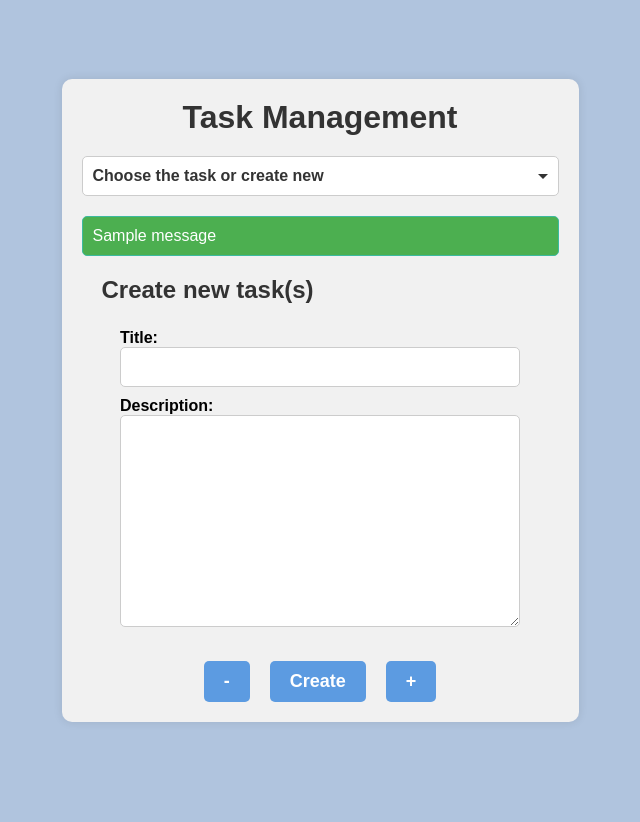
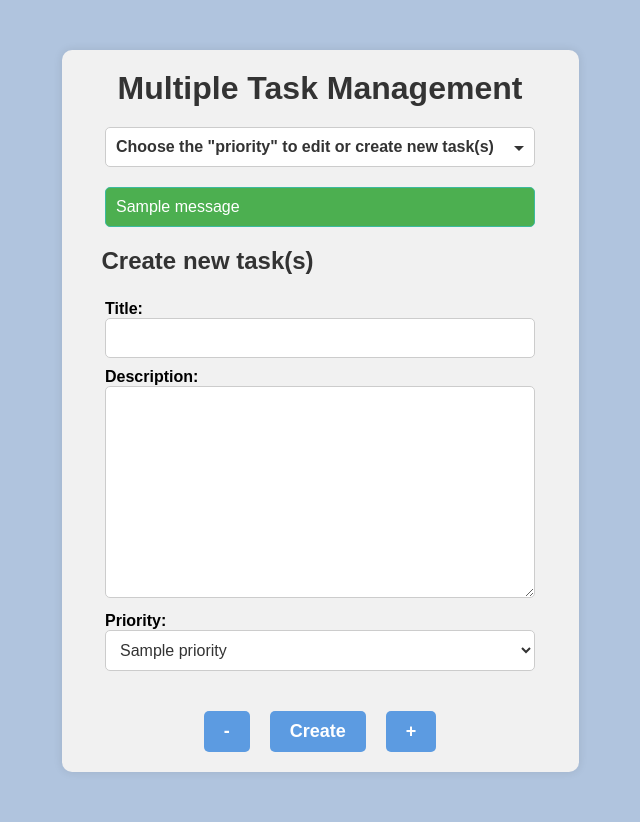
Before and after one commit to Serg-f/form_tasks, a Django app: page /task3/create/ in a window 1280 px wide. Shown: the whole page, without its empty margins (320-960 px from the left). Before the commit the page ends 722 px from the top, so only its background shows below. Run offline with Django 4.2, Linux system fonts and the light colour scheme; data comes from the database, SQL or seed files in the repository; both versions use the stored data as it was before the commit; tables that the repository leaves empty hold one stand-in row (values such as "Sample post"); one stand-in notice (Sample message) is shown.

Commit message:
task 3 done!

```diff
--- a/static/task3.css
+++ b/static/task3.css
@@ -33,7 +33,7 @@ h1 {
 .dropdown {
     position: relative;
     display: block;
-    max-width: 500px;
+    max-width: 430px;
     margin: 0 auto;
 }
 
@@ -141,8 +141,8 @@ h1 {
 }
 
 .messages {
-    margin-bottom: 20px;
-    margin-top: 20px;
+    margin: 20px auto;
+    max-width: 430px;
 }
 
 .alert-success {
@@ -210,8 +210,8 @@ h2 {
 }
 
 .form-block {
-    flex-basis: 400px;
-    margin: 5px 10px 10px;
+    flex-basis: 430px;
+    margin: 5px 10px 20px;
 }
 
 
@@ -250,3 +250,39 @@ h2 {
     margin: 0 20px;
     /*padding: 10px 20px;*/
 }
+
+.select-item {
+  width: 100%;
+  font-size: 16px;
+  padding: 10px;
+  border: 1px solid #ccc;
+  border-radius: 5px;
+  color: #333;
+  background-color: #fff;
+  transition: border-color 0.3s ease-in-out;
+  padding-right: 30px;
+  box-sizing: border-box;
+}
+
+.select-item:focus {
+  outline: none;
+  border-color: #5c9be1;
+  box-shadow: 0 0 3px rgba(92, 155, 225, 0.6);
+}
+
+/* Rest of the CSS styles remain the same */
+
+/* Add custom styling for the "Delete" checkbox */
+.form-block input[type="checkbox"] {
+    display: inline-block;
+    margin-right: 5px; /* Adjust spacing between the checkbox and the label */
+}
+
+.form-block label[for^="id_tasks-"][for$="-DELETE"] {
+    display: inline-block;
+    font-size: 16px;
+    margin-top: 10px;
+    color: #333;
+}
+
+/* Rest of the CSS styles remain the same */
--- a/task1/views.py
+++ b/task1/views.py
@@ -3,7 +3,7 @@ from .forms import ContactForm
 
 
 def index(request):
-    return render(request, 'index.html')
+    return render(request, 'task1/index.html')
 
 
 def task1(request):
@@ -13,4 +13,4 @@ def task1(request):
             print(form.cleaned_data)
     else:
         form = ContactForm()
-    return render(request, 'task1_form.html', {'form': form})
+    return render(request, 'task1/task1_form.html', {'form': form})
--- a/task3/templates/edit.html
+++ b/task2/templates/task2/edit.html
@@ -1,8 +1,8 @@
-{% extends 'create.html' %}
+{% extends 'task2/create.html' %}
 
 {% block req_form %}
     <h2>Edit task "{{ task_inst.title }}"</h2>
-    <form class="task-form" action="{% url '#' task_inst.id %}" method="post">
+    <form class="task-form" action="{% url 'task2_edit' task_inst.id %}" method="post">
         {% csrf_token %}
         {% for field in form %}
                 <div>
--- a/task2/views.py
+++ b/task2/views.py
@@ -18,7 +18,7 @@ def create(request):
         'form': form,
         'tasks': Task.objects.all().order_by('-id')
     }
-    return render(request, 'create.html', context)
+    return render(request, 'task2/create.html', context)
 
 
 def edit(request, task_id):
@@ -36,4 +36,4 @@ def edit(request, task_id):
         'tasks': Task.objects.all().order_by('-id'),
         'task_inst': task_inst,
     }
-    return render(request, 'edit.html', context)
+    return render(request, 'task2/edit.html', context)
--- a/task3/forms.py
+++ b/task3/forms.py
@@ -4,10 +4,21 @@ from django.core.exceptions import ValidationError
 from .models import Task
 
 
+def valid_empty(value):
+    if not len(value):
+        raise ValidationError('Fill this field.')
+
+
 class TaskForm(forms.ModelForm):
+
     class Meta:
         model = Task
-        fields = ['title', 'description']
+        fields = ['title', 'description', 'priority']
+        widgets = {
+            'priority': forms.Select(attrs={
+                'class': 'select-item'
+            }),
+        }
 
     def clean_description(self):
         data = self.cleaned_data['description']
--- a/task3/models.py
+++ b/task3/models.py
@@ -1 +1 @@
-from task2.models import Task
+from task2.models import Task, Priority
--- a/task3/templates/create1.html
+++ /dev/null
@@ -1,123 +0,0 @@
-{% load static %}
-<!doctype html>
-<html lang="en">
-<head>
-    <meta charset="UTF-8">
-    <meta name="viewport"
-          content="width=device-width, user-scalable=no, initial-scale=1.0, maximum-scale=1.0, minimum-scale=1.0">
-    <meta http-equiv="X-UA-Compatible" content="ie=edge">
-    <link rel="stylesheet" href="{% static 'task3.css' %}">
-    <title>Task 3</title>
-</head>
-<body>
-<div class="container">
-    <h1>Task Management</h1>
-    <div class="dropdown">
-        <button class="dropdown-btn" type="button">Choose the task or create new</button>
-        <div class="dropdown-menu">
-            <a href="{% url 'task3_create' %}"> -- Create new task -- </a>
-            {% for task in tasks %}
-                <a href="#">{{ task.title }}</a>
-            {% endfor %}
-        </div>
-    </div>
-    {% if messages %}
-        <div class="messages">
-            {% for message in messages %}
-                <div class="alert-success">
-                    {{ message }}
-                </div>
-            {% endfor %}
-        </div>
-    {% endif %}
-
-    {% block req_form %}
-        <h2>Create new task(s)</h2>
-        <form class="task-form" action="{% url 'task3_create' %}" method="post">
-            {% csrf_token %}
-            {{ formset.management_form }}
-
-            <div class="form-blocks">
-                {% for form in formset %}
-                    <div class="form-block">
-                        {% for field in form.visible_fields %}
-                            {% if field.name != 'id' %}
-                                {{ field.label_tag }}
-                                {% if field.errors %}
-                                    <div class="alert-error">
-                                        {% for error in field.errors %}
-                                            <div>{{ error }}</div>
-                                        {% endfor %}
-                                    </div>
-                                {% endif %}
-                                {{ field }}
-                            {% endif %}
-                        {% endfor %}
-                    </div>
-                {% endfor %}
-
-
-            </div>
-
-            <div class="buttons">
-                <button class="minus-button" type="button">-</button>
-                <button class="create-button" type="submit">Create</button>
-                <button class="plus-button" type="button">+</button>
-            </div>
-        </form>
-    {% endblock %}
-</div>
-
-<script>
-    document.addEventListener('DOMContentLoaded', function () {
-        const minusButton = document.querySelector('.minus-button');
-        const plusButton = document.querySelector('.plus-button');
-
-        minusButton.addEventListener('click', removeForm);
-        plusButton.addEventListener('click', addForm);
-    });
-
-    function removeForm() {
-        const formBlocks = document.querySelectorAll('.form-block');
-
-        if (formBlocks.length > 1) {
-            formBlocks[formBlocks.length - 1].remove();
-
-            const managementForm = document.querySelector('#id_form-TOTAL_FORMS');
-            const totalForms = parseInt(managementForm.value);
-            managementForm.value = totalForms - 1;
-        }
-    }
-
-    function addForm() {
-        const formBlocks = document.querySelectorAll('.form-block');
-        const emptyFormHtml = '{{ formset.empty_form|escapejs }}';
-
-        const newFormPrefix = 'form-' + formBlocks.length;
-
-        const newFormBlock = document.createElement('div');
-        newFormBlock.classList.add('form-block');
-        newFormBlock.innerHTML = emptyFormHtml.replace(/form-\__prefix__/g, newFormPrefix);
-
-        const formBlocksContainer = formBlocks[0].parentNode;
-        formBlocksContainer.insertBefore(newFormBlock, formBlocks[formBlocks.length - 1].nextSibling);
-
-        const managementForm = document.querySelector('#id_form-TOTAL_FORMS');
-        const totalForms = parseInt(managementForm.value);
-        managementForm.value = totalForms + 1;
-
-        // Update the name attribute of the added form fields to match the correct form prefix
-        const addedFormFields = newFormBlock.querySelectorAll('[name^="form-__prefix__"]');
-        addedFormFields.forEach(field => {
-            const fieldName = field.name.replace(/form-\__prefix__-/g, newFormPrefix + '-');
-            if (!fieldName.includes('-id')) {
-                field.name = fieldName;
-            } else {
-                field.remove();
-            }
-        });
-    }
-</script>
-
-</body>
-</html>
--- /dev/null
+++ b/task3/templates/task3/create.html
@@ -0,0 +1,144 @@
+{% load static %}
+<!doctype html>
+<html lang="en">
+<head>
+    <meta charset="UTF-8">
+    <meta name="viewport"
+          content="width=device-width, user-scalable=no, initial-scale=1.0, maximum-scale=1.0, minimum-scale=1.0">
+    <meta http-equiv="X-UA-Compatible" content="ie=edge">
+    <link rel="stylesheet" href="{% static 'task3.css' %}">
+    <title>Task 3</title>
+</head>
+<body>
+<div class="container">
+    <h1>Multiple Task Management</h1>
+    <div class="dropdown">
+        <button class="dropdown-btn" type="button">Choose the "priority" to edit or create new task(s)</button>
+        <div class="dropdown-menu">
+            <a href="{% url 'task3_create' %}"> -- Create new task -- </a>
+            {% for priority in priorities %}
+                <a href="{% url 'task3_edit' priority.id %}">{{ priority.name }}</a>
+            {% endfor %}
+        </div>
+    </div>
+    {% if messages %}
+        <div class="messages">
+            {% for message in messages %}
+                <div class="alert-success">
+                    {{ message }}
+                </div>
+            {% endfor %}
+        </div>
+    {% endif %}
+
+    {% if formset.non_form_errors %}
+        <div class="messages">
+            {% for non_form_error in formset.non_form_errors %}
+                <div class="alert-error">
+                    {{ non_form_error }}
+                </div>
+            {% endfor %}
+        </div>
+    {% endif %}
+
+    {% block req_form %}
+        <h2>Create new task(s)</h2>
+        <form class="task-form" action="{% url 'task3_create' %}" method="post">
+            {% csrf_token %}
+            {{ formset.management_form }}
+
+            <div class="form-blocks">
+                {% for form in formset %}
+                    <div class="form-block">
+                        {% for field in form.visible_fields %}
+                            {{ field.label_tag }}
+                            {% if field.errors %}
+                                <div class="alert-error">
+                                    {% for error in field.errors %}
+                                        <div>{{ error }}</div>
+                                    {% endfor %}
+                                </div>
+                            {% endif %}
+                            {{ field }}
+                        {% endfor %}
+                    </div>
+                {% endfor %}
+            </div>
+
+            <div class="buttons">
+                <button class="minus-button" type="button">-</button>
+                <button class="create-button" type="submit">Create</button>
+                <button class="plus-button" type="button">+</button>
+            </div>
+        </form>
+    {% endblock %}
+</div>
+
+{% block script %}
+    <script>
+        document.addEventListener('DOMContentLoaded', function () {
+            const minusButton = document.querySelector('.minus-button');
+            const plusButton = document.querySelector('.plus-button');
+
+            minusButton.addEventListener('click', removeForm);
+            plusButton.addEventListener('click', addForm);
+
+            // Add required attribute to all input fields
+            const inputFields = document.querySelectorAll('input');
+            inputFields.forEach((field) => {
+                field.required = true;
+            });
+        });
+
+        function removeForm() {
+            const formBlocks = document.querySelectorAll('.form-block');
+
+            if (formBlocks.length > 1) {
+                formBlocks[formBlocks.length - 1].remove();
+
+                const managementForm = document.querySelector('#id_form-TOTAL_FORMS');
+                const totalForms = parseInt(managementForm.value);
+                managementForm.value = totalForms - 1;
+            }
+        }
+
+        function addForm() {
+            const formBlocks = document.querySelectorAll('.form-block');
+            const emptyFormHtml = '{{ formset.empty_form|escapejs }}';
+
+            const newFormPrefix = 'form-' + formBlocks.length;
+
+            const newFormBlock = document.createElement('div');
+            newFormBlock.classList.add('form-block');
+            newFormBlock.innerHTML = emptyFormHtml.replace(/form-\__prefix__/g, newFormPrefix);
+
+            const formBlocksContainer = formBlocks[0].parentNode;
+            formBlocksContainer.insertBefore(newFormBlock, formBlocks[formBlocks.length - 1].nextSibling);
+
+            const managementForm = document.querySelector('#id_form-TOTAL_FORMS');
+            const totalForms = parseInt(managementForm.value);
+            managementForm.value = totalForms + 1;
+
+            // Update the name attribute of the added form fields to match the correct form prefix
+            const addedFormFields = newFormBlock.querySelectorAll('[name^="form-__prefix__"]');
+            addedFormFields.forEach(field => {
+                const fieldName = field.name.replace(/form-\__prefix__-/g, newFormPrefix + '-');
+                if (!fieldName.includes('-id')) {
+                    field.name = fieldName;
+                } else {
+                    field.remove();
+                }
+            });
+
+            // Add required attribute to all input fields in the newly added form
+            const newFormInputFields = newFormBlock.querySelectorAll('input');
+            newFormInputFields.forEach((field) => {
+                field.required = true;
+            });
+        }
+    </script>
+{% endblock %}
+
+
+</body>
+</html>
--- a/task3/urls.py
+++ b/task3/urls.py
@@ -1,7 +1,7 @@
 from django.urls import path
-from task3.views import create
+from task3.views import create, edit
 
 urlpatterns = [
     path('create/', create, name='task3_create'),
-    # path('edit/<int:task_id>', edit, name='task2_edit'),
+    path('edit/<int:priority_id>', edit, name='task3_edit')
 ]
--- a/task3/views.py
+++ b/task3/views.py
@@ -1,10 +1,11 @@
 from django.contrib import messages
 from django.shortcuts import render, redirect, get_object_or_404
 from task3.forms import TaskForm
-from .models import Task
+from .models import Priority, Task
 from django.forms import modelformset_factory
 
 TaskFormSet = modelformset_factory(model=Task, form=TaskForm)
+TaskFormSetExtra0 = modelformset_factory(model=Task, form=TaskForm, extra=0, can_delete=True)
 
 
 def create(request):
@@ -12,12 +13,37 @@ def create(request):
         formset = TaskFormSet(request.POST)
         if formset.is_valid():
             formset.save()
-            messages.success(request, 'Tasks created successfully.')
+            messages.success(request, 'Tasks have been created successfully.')
             return redirect('task3_create')
     else:
         formset = TaskFormSet(queryset=Task.objects.none())
     context = {
         'formset': formset,
-        'tasks': Task.objects.all()
+        'priorities': Priority.objects.all()
     }
-    return render(request, 'create1.html', context)
+    return render(request, 'task3/create.html', context)
+
+
+def edit(request, priority_id):
+    priority = get_object_or_404(Priority, id=priority_id)
+    tasks_set = Task.objects.filter(priority_id=priority_id)
+    if request.method == 'POST':
+
+        formset = TaskFormSetExtra0(data=request.POST, prefix='tasks')
+
+        if formset.is_valid():
+            instances = formset.save(commit=False)
+            for instance in instances:
+                instance.save()
+            formset.save()
+            messages.success(request, f'"{priority.name}" priority tasks have been edited successfully.')
+            return redirect('task3_create')
+    else:
+        formset = TaskFormSetExtra0(queryset=tasks_set, prefix='tasks')
+
+    context = {
+        'formset': formset,
+        'priorities': Priority.objects.all(),
+        'priority': priority,
+    }
+    return render(request, 'task3/edit.html', context)
```
Also changed, not shown: task2/models.py (+8 -0 lines), task2/templates/edit.html (deleted, +0 -22 lines), task3/templates/task3/edit.html (added, +36 -0 lines), db.sqlite3 (deleted), task1/templates/task1/index.html (renamed from task1/templates/index.html), task1/templates/task1/task1_form.html (renamed from task1/templates/task1_form.html), task2/migrations/0001_initial.py (deleted), task2/templates/task2/create.html (renamed from task2/templates/create.html).
